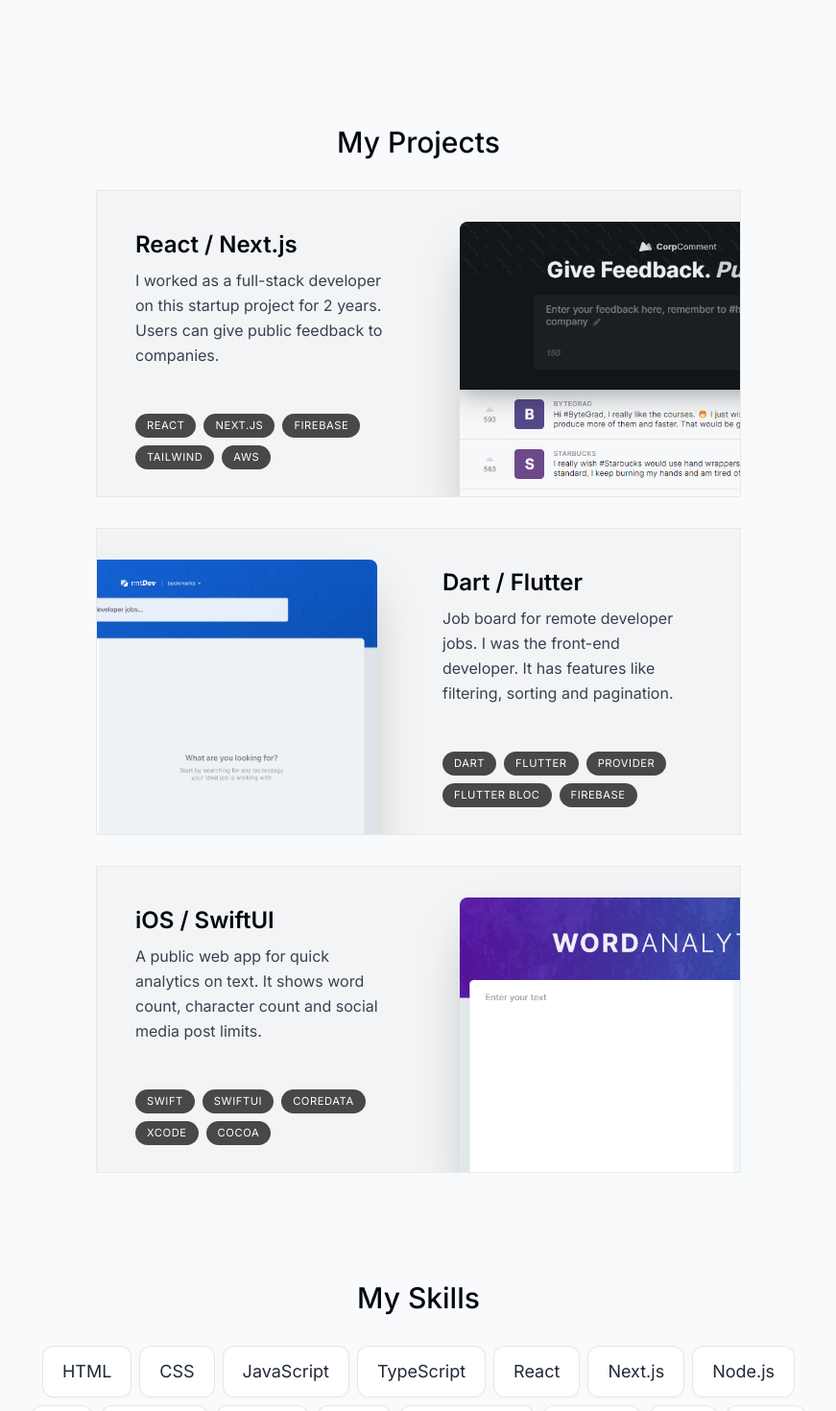
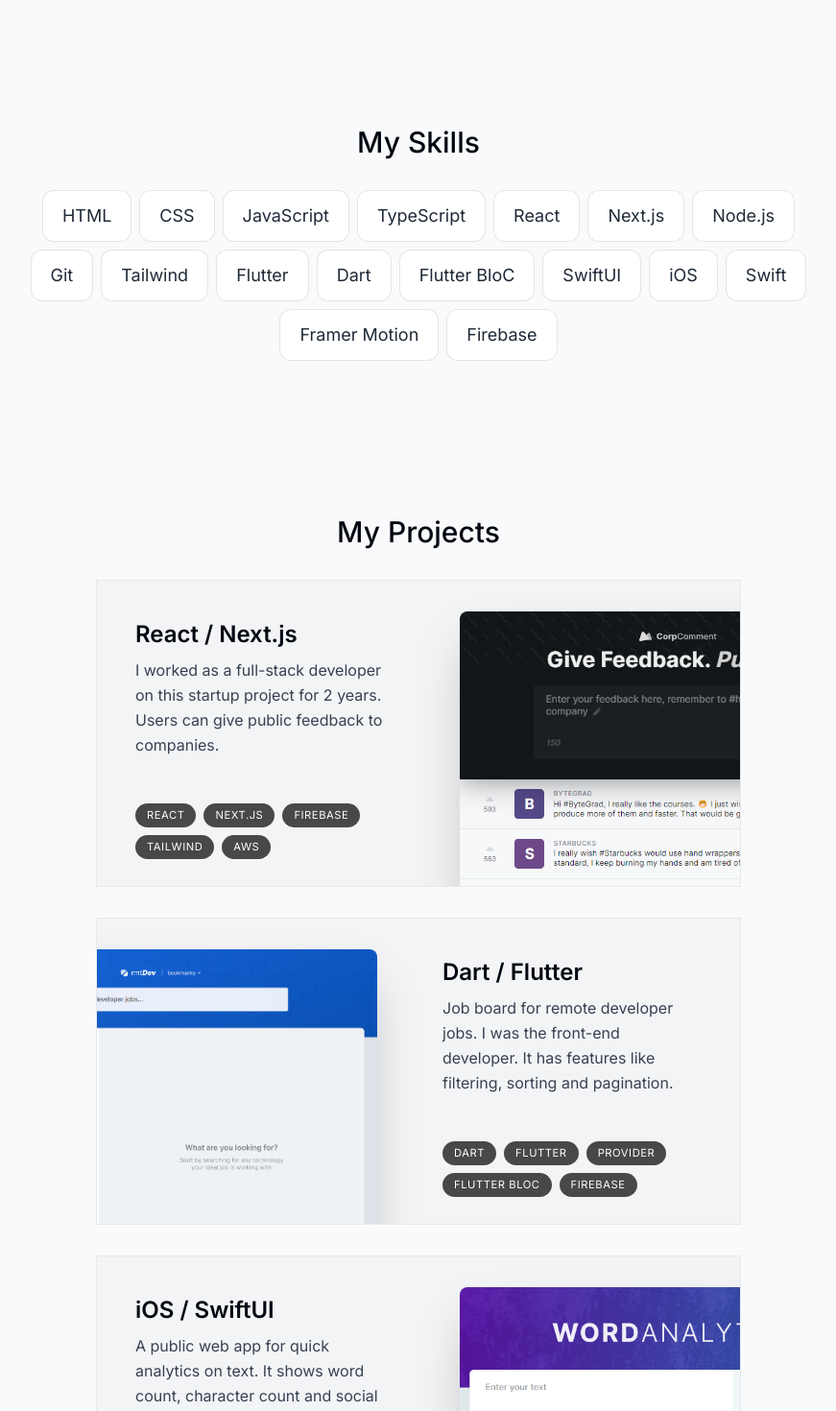
Before and after one commit to Dardila11/portfolio, a Next.js app: page / in a window 1280 px wide. Shown: the part 960-2430 px from the top of the page at 96% size, without its empty margins (204-1075 px from the left). Built offline with nearby package versions, Linux system fonts and the light colour scheme.

Commit message:
place my skills section before my projects section

```diff
--- a/app/page.tsx
+++ b/app/page.tsx
@@ -10,8 +10,8 @@ export default function Home() {
       <Intro />
       <SectionDivider />
       <About />
+      <Skills />
       <Projects />
-      <Skills />
     </main>
   )
 }
--- a/lib/data.ts
+++ b/lib/data.ts
@@ -16,12 +16,12 @@ export const links = [
     hash: "#about",
   },
   {
+    name: "Skills",
+    hash: "#skills",
+  },
+  {
     name: "Projects",
     hash: "#projects",
-  },
-  {
-    name: "Skills",
-    hash: "#skills",
   }
 ] as const;
 
```
